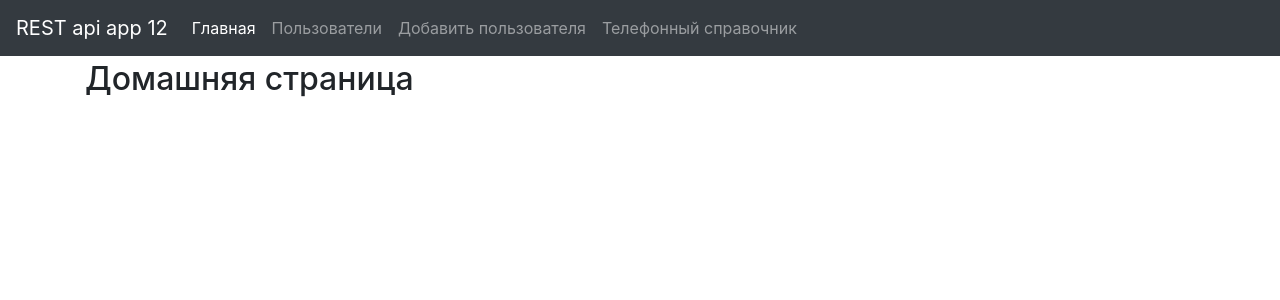
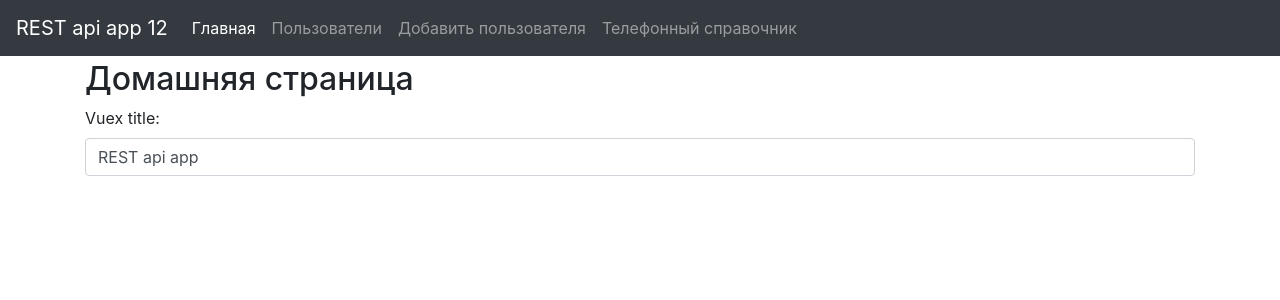
Before and after one commit to guitaroff/vue-cli-20190225, a Vue app: page / in a window 1280 px wide. Shown: the top 300 px of the page. Built offline with nearby package versions, Linux system fonts and the light colour scheme.

Commit message:
adds vuex property to input

```diff
--- a/src/views/Home.vue
+++ b/src/views/Home.vue
@@ -1,11 +1,26 @@
 <template>
   <div>
     <h2>Домашняя страница</h2>
+
+    <div class="form-group">
+      <label>Vuex title: </label>
+      <input v-model="title" type="text" class="form-control" />
+    </div>
   </div>
 </template>
 
 <script>
 export default {
-  name: 'Home'
+  name: 'Home',
+  computed: {
+    title: {
+      get() {
+        return this.$store.state.navbarTitle
+      },
+      set(value) {
+        this.$store.commit('changeTitle', value)
+      }
+    }
+  }
 }
 </script>
```
